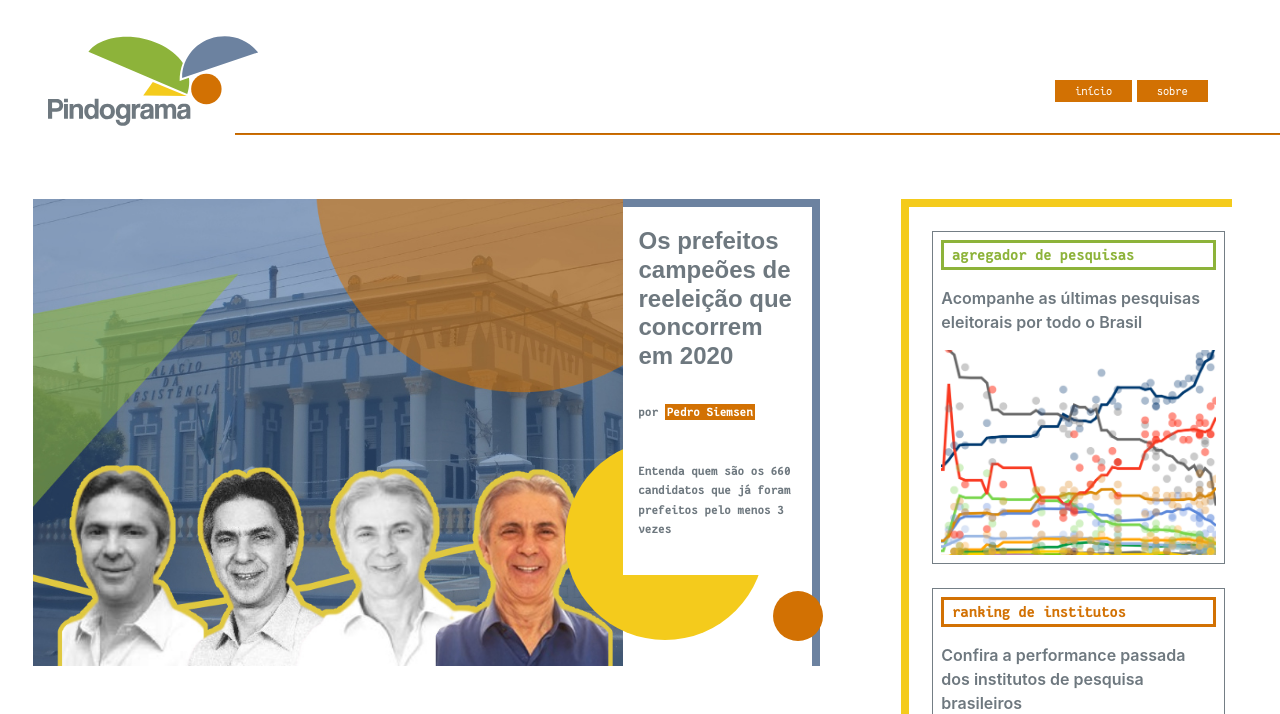
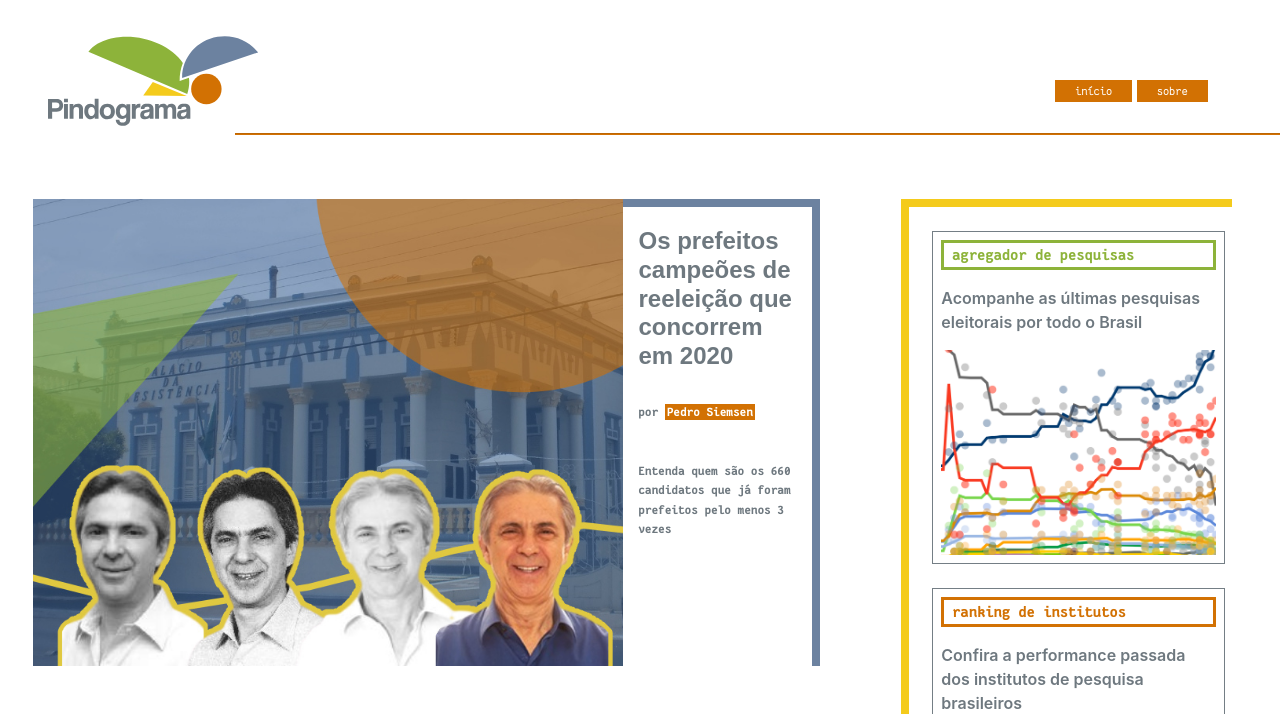
Before and after one commit to pindograma/pindograma.github.io, a Jekyll site: the page built from index.markdown, in a window 1280 px wide. Shown: the top 714 px of the page. Built offline with Jekyll 4.4.1, drawn with Linux system fonts in a browser that asks for light colours; grey boxes are pictures that could not be loaded.

Commit message:
website: remove balls

```diff
--- a/_layouts/postlist.html
+++ b/_layouts/postlist.html
@@ -25,15 +25,10 @@ layout: default
                 <p class="undertitle small py-4">por <span class="author bg-orange text-white">{{ main_post_author.name }}</span></p>
                 <p class="undertitle small">{{ main_post.subtitle }}</p>
               </div>
-              <div class="rounded-circle bg-yellow" style="width: 200px;height: 200px;margin: -135px -58px;"></div>
-              <div class="rounded-circle bg-orange" style="width: 50px;height: 50px;margin: 86px 0px 0px 150px;"></div>
             </div>
           </a>
 
           <a style="display: flex; text-decoration: none;" href="{{ secondary_post.url }}" class="row mb-5 second-headline-parent-container">
-            <div class="rounded-circle bg-green" style="position: absolute; width: 200px; height: 200px; z-index: 500; top: 200px; left: 100px;"></div>
-            <div class="rounded-circle bg-darkblue" style="position: absolute; width: 50px; height: 50px; z-index: 500; top: 383px; left: 50px;"></div>
-
             <div class="p-0 second-headline-container">
               <div class="card">
                 <h4 class="bigtitle">{{ secondary_post.title }}</h4>
```
